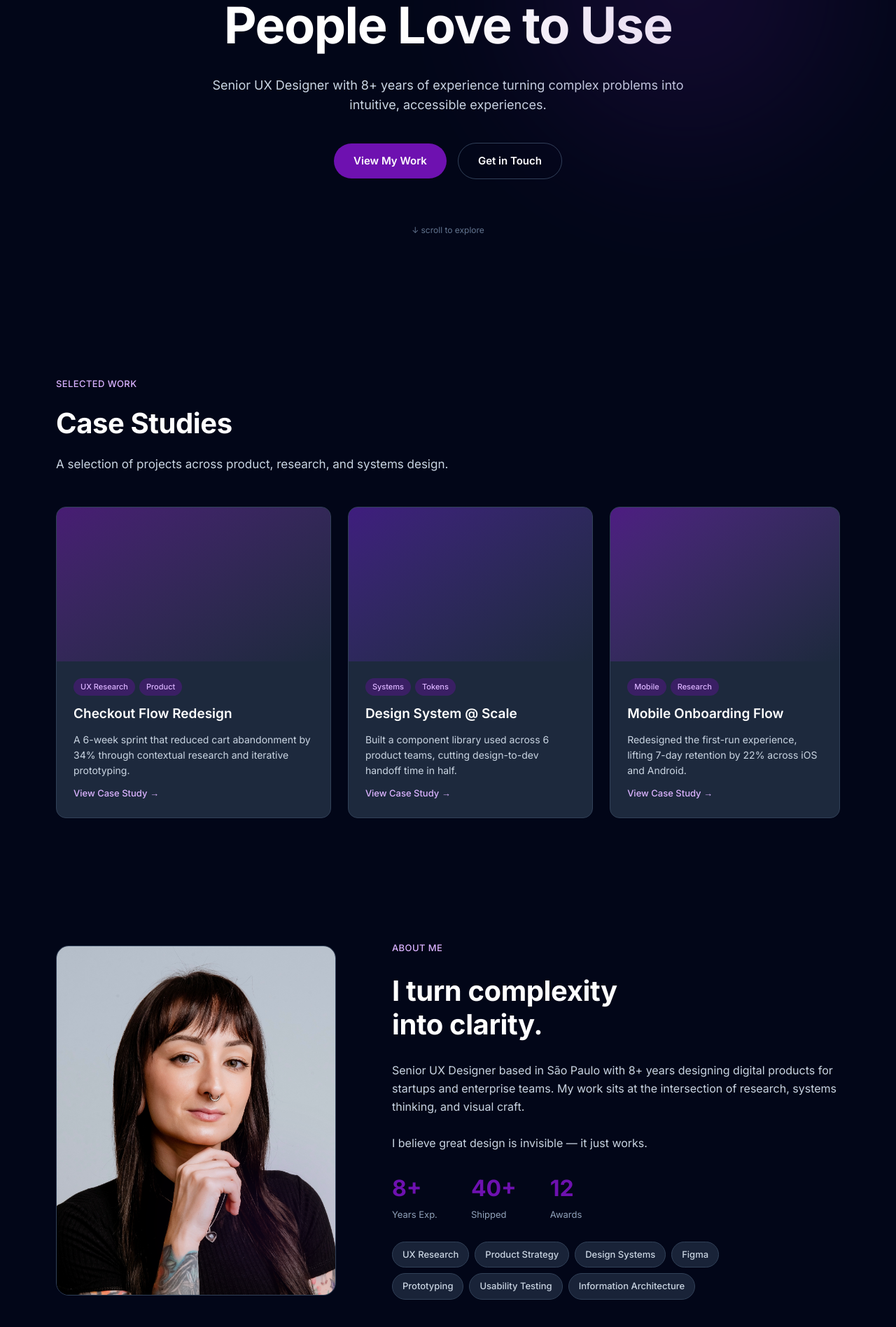
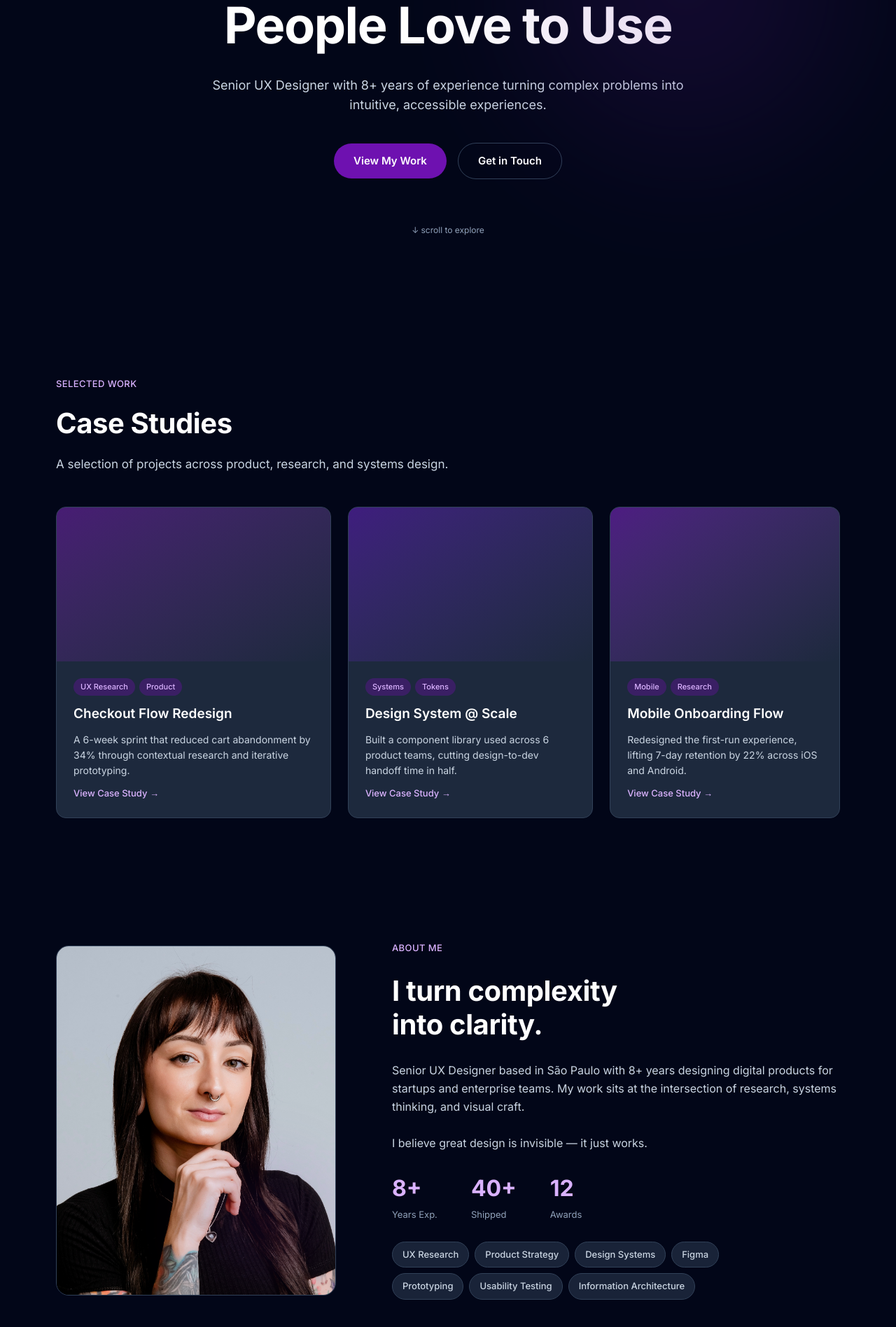
Before and after one commit to juliabizol/julia-portfolio, a Next.js app: page / in a window 1280 px wide. Shown: the part 342-2238 px from the top of the page at 70% size. Built offline with nearby package versions, Linux system fonts and the light colour scheme.

Commit message:
Fix accessibility contrast issues — scroll hint and stats text

```diff
--- a/src/components/about.tsx
+++ b/src/components/about.tsx
@@ -59,7 +59,7 @@ export function About() {
           <div className="flex gap-8 md:gap-12">
             {stats.map((s) => (
               <div key={s.label} className="flex flex-col gap-1">
-                <span className="text-[28px] md:text-[32px] font-bold text-purple-800">
+                <span className="text-[28px] md:text-[32px] font-bold text-purple-300">
                   {s.value}
                 </span>
                 <span className="text-[12px] md:text-[13px] text-slate-400">{s.label}</span>
--- a/src/components/hero.tsx
+++ b/src/components/hero.tsx
@@ -48,7 +48,7 @@ export function Hero() {
       </div>
 
       {/* Scroll hint */}
-      <p className="mt-12 md:mt-16 text-[12px] text-slate-500">↓ scroll to explore</p>
+      <p className="mt-12 md:mt-16 text-[12px] text-slate-400">↓ scroll to explore</p>
     </section>
   );
 }
```
